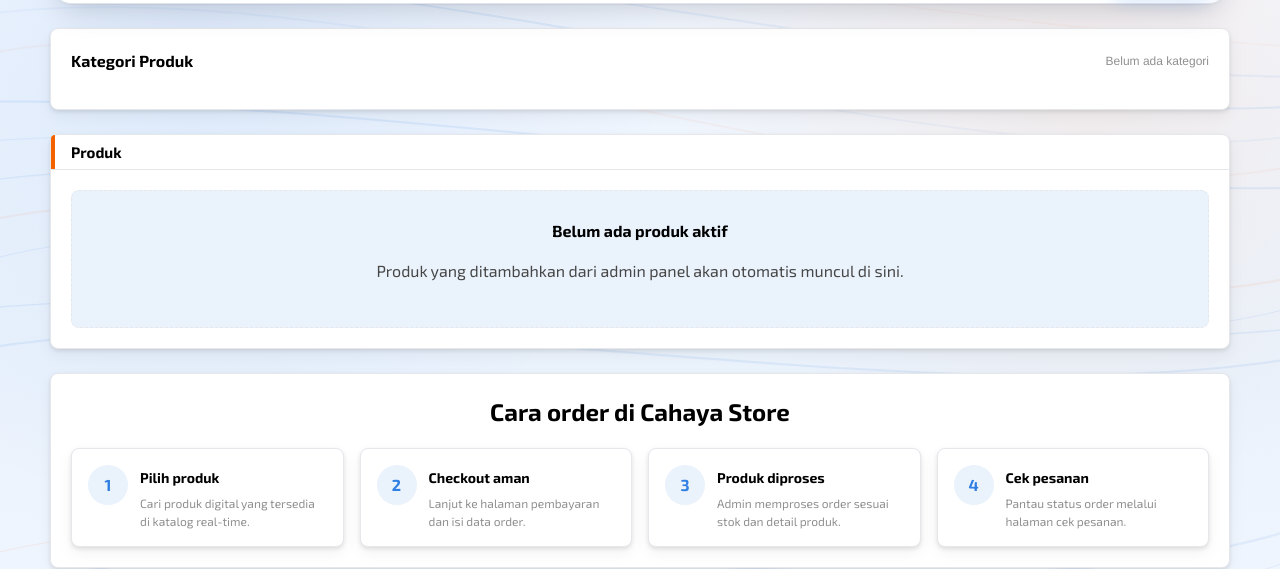
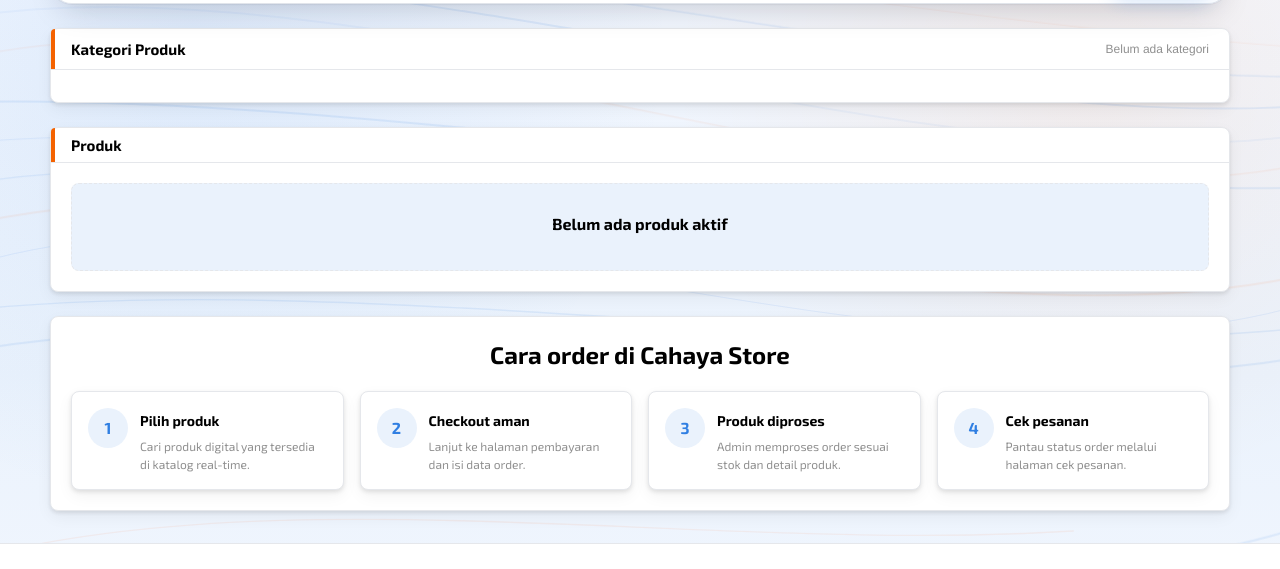
Before and after one commit to cahayastore/CahayaStore, a plain HTML site: page storefront/index.html in a window 1280 px wide. Shown: the part 64-633 px from the top of the page. Drawn offline with Linux system fonts and the light colour scheme; no server answers.

Commit message:
style(storefront): unify Kategori/Produk headers (rail-head) + remove empty-state subtext

```diff
--- a/storefront/index.html
+++ b/storefront/index.html
@@ -11,7 +11,7 @@
   <link rel="stylesheet" href="/styles/cahaya-design-system.css?v=20260610-botnav" />
   <script src="/scripts/cds-theme.js?v=20260610-dark"></script>
   <link rel="stylesheet" href="/styles/layout.css?v=20260610-dark2" />
-  <link rel="stylesheet" href="/styles/home.css?v=20260610-dark2" />
+  <link rel="stylesheet" href="/styles/home.css?v=20260610-railsame" />
   <script type="module" src="/scripts/cds-background.js?v=20260609-1"></script>
 </head>
 <body>
@@ -75,7 +75,12 @@
     </section>
 
     <section class="category-strip panel container" id="categories">
-      <div class="section-head"><h2>Kategori Produk</h2><span data-category-status>Memuat...</span></div>
+      <div class="rail-head">
+        <div class="rail-head-left">
+          <h2 class="rail-title">Kategori Produk</h2>
+        </div>
+        <span class="rail-status" data-category-status>Memuat...</span>
+      </div>
       <div class="category-grid" data-categories></div>
     </section>
 
@@ -88,7 +93,6 @@
       <div class="product-grid" data-products></div>
       <div class="empty-state" data-empty-state hidden>
         <b>Belum ada produk aktif</b>
-        <p>Produk yang ditambahkan dari admin panel akan otomatis muncul di sini.</p>
       </div>
     </section>
 
--- a/storefront/styles/home.css
+++ b/storefront/styles/home.css
@@ -9,9 +9,7 @@
 .banner-dot { width: 9px; height: 9px; padding: 0; border: 0; border-radius: var(--radius-pill); background: var(--panel-line); cursor: pointer; transition: width .2s ease, background .2s ease; }
 .banner-dot.is-active { width: 26px; background: var(--primary); }
 .category-strip, .products-section, .why { margin-top: 24px; padding: 20px; }
-.section-head { display: flex; justify-content: space-between; align-items: center; gap: 16px; margin-bottom: 16px; }
-.section-head h2 { margin: 0; font: 700 16px/20px var(--display); }
-.section-head span { color: var(--muted); font-size: 12px; font-weight: 400; font-family: var(--font-ui); }
+.rail-status { color: var(--muted); font-size: 12px; font-weight: 400; font-family: var(--font-ui); white-space: nowrap; }
 .category-grid { display: grid; grid-template-columns: repeat(8, 1fr); gap: 12px; }
 .category-card {
   position: relative;
```
